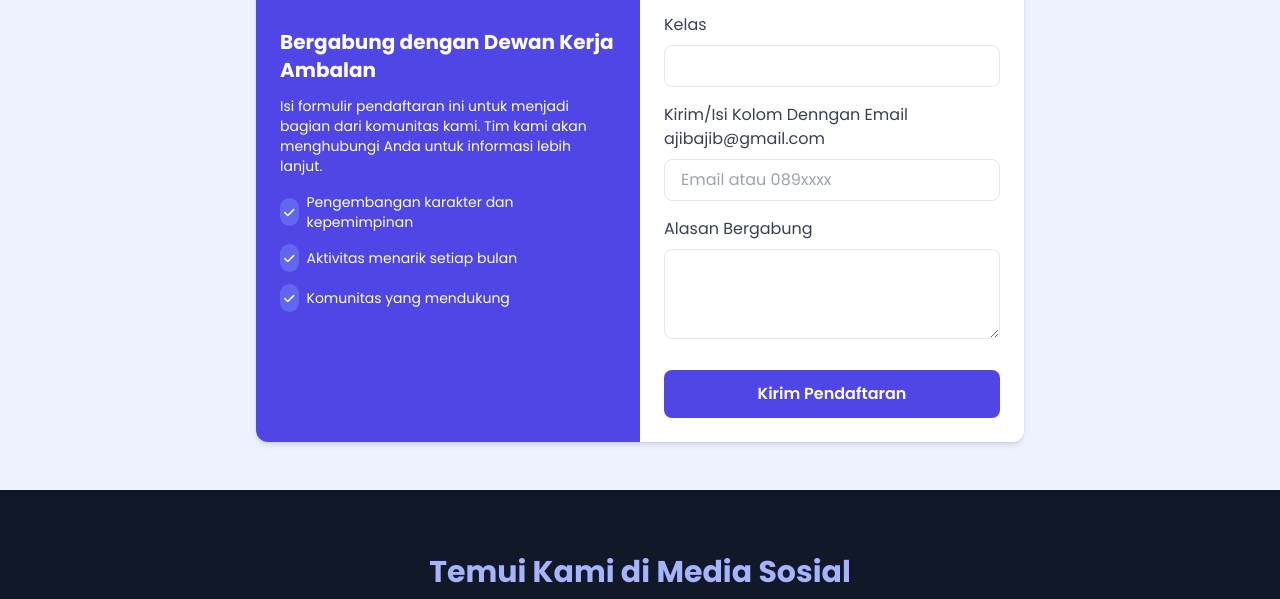
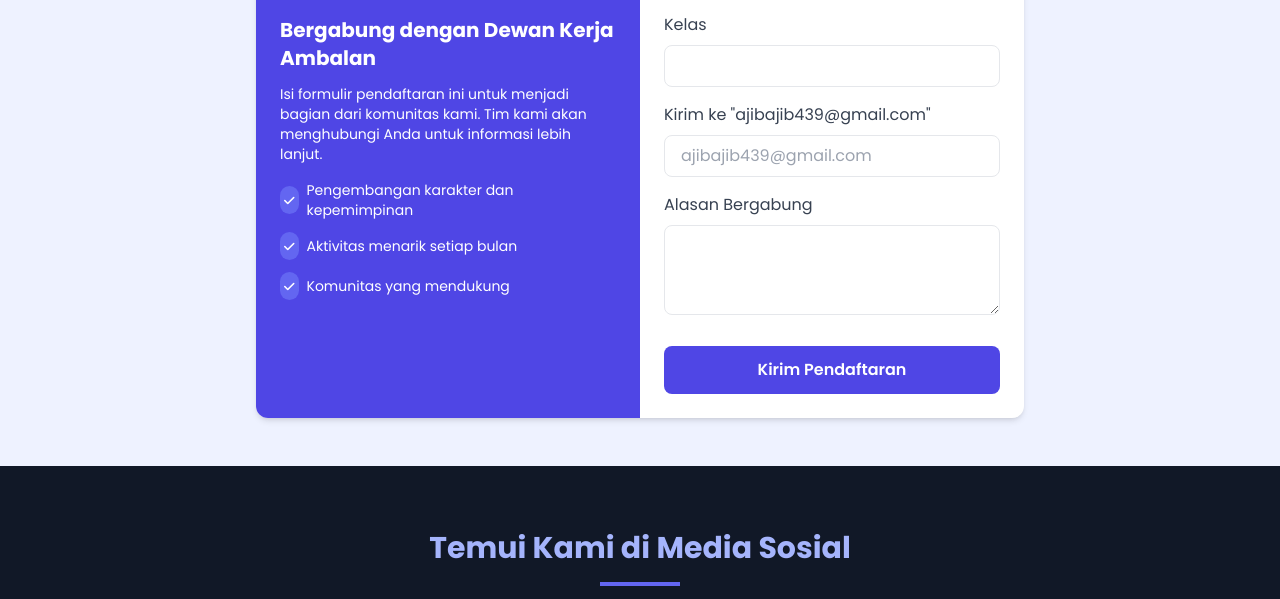
Before and after one commit to ajibajib439-commits/web3, a plain HTML site: page index.html in a window 1280 px wide. Shown: the part 2773-3372 px from the top of the page. Drawn offline with nearby package versions, Linux system fonts and the light colour scheme.

Commit message:
index.html

```diff
--- a/index.html
+++ b/index.html
@@ -275,8 +275,8 @@
             </div>
 
             <div class="mb-4">
-              <label for="kontak" class="block text-gray-700 mb-2">Kirim/Isi Kolom Denngan Email ajibajib@gmail.com</label>
-              <input type="text" id="kontak" name="kontak" placeholder="Email atau 089xxxx" class="w-full px-4 py-2 border rounded-lg focus:outline-none focus:ring-2 focus:ring-indigo-400" required>
+              <label for="kontak" class="block text-gray-700 mb-2">Kirim ke "ajibajib439@gmail.com"</label>
+              <input type="text" id="kontak" name="kontak" placeholder="ajibajib439@gmail.com" class="w-full px-4 py-2 border rounded-lg focus:outline-none focus:ring-2 focus:ring-indigo-400" required>
             </div>
 
             <div class="mb-6">
```
